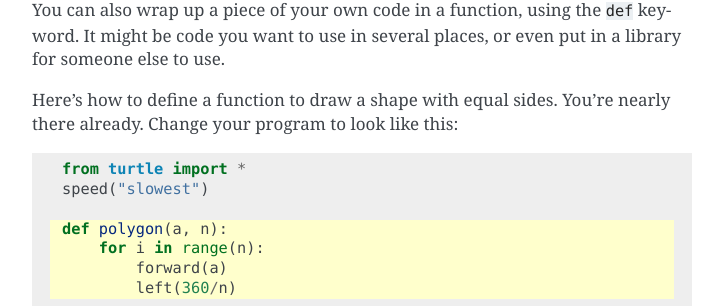
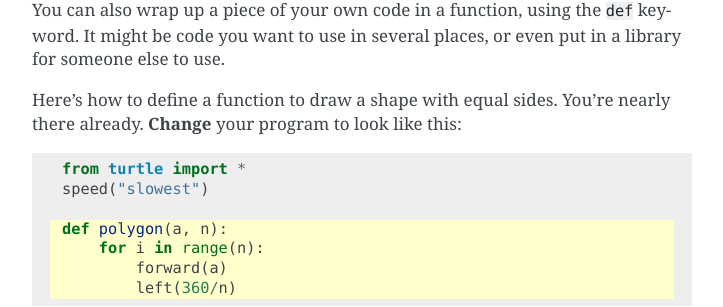
Before and after one commit to jeff5/python-with-science, a Sphinx documentation site: the page built from doc/source/program/program.rst, in a window 1280 px wide and 1400 px high, scrolled down 3617 px. Shown: the part 172-479 px from the top of the window, without its empty margins (388-1111 px from the left). Built offline with Sphinx 7.4.7, drawn with Linux system fonts in a browser that asks for light colours; some of the changed text lies outside the part shown.

```diff
--- a/doc/source/program/program.rst
+++ b/doc/source/program/program.rst
@@ -37,7 +37,7 @@ Using the ``turtle`` library
 ****************************
 
 We're going to draw some shapes using the ``turtle`` library.
-Type the following in the editor (left) window::
+Type the following **in the editor** (left) window::
 
     from turtle import *
     speed("slowest")
@@ -59,7 +59,7 @@ and wherever it goes, unless you tell it not to, it draws a line.
 
 .. image:: line.png
 
-In the shell window (right), try a few more commands::
+**In the shell** window (right), try a few more commands::
 
     >>> left(45)
     >>> forward(50)
@@ -178,7 +178,7 @@ or even put in a library for someone else to use.
 
 Here's how to define a function to draw a shape with equal sides.
 You're nearly there already.
-Change your program to look like this:
+**Change** your program to look like this:
 
 .. code-block:: python
    :emphasize-lines: 4-7
@@ -259,7 +259,7 @@ Our thin black lines are a little dull.
 
 You can change the pen you use, or fill the shapes you draw with colour.
 Notice that the ``turtle`` module uses the American spelling "color".
-Change your program like this, or with some other shapes,
+**Change** your program like this, or with some other shapes,
 to try out the colour functions:
 
 .. code-block:: python
```
Also changed, not shown: other parts of doc/source/program/program.rst (+2 -2 lines).
